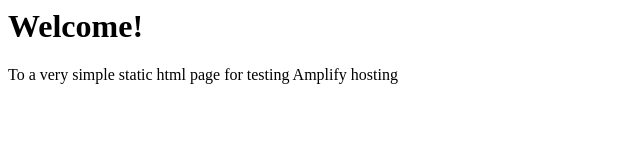
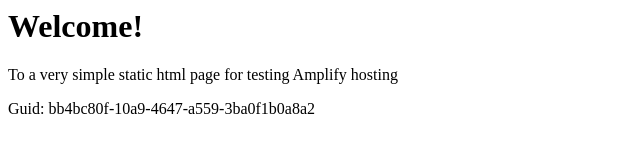
Before and after one commit to aws-aemilia-pdx/Github-PR-Commit-Integration-Test-DoNotTouch-Gith-OKSLNVO2-v1-preprod-us-west-2, a website: page src/index.html in a window 1280 px wide. Shown: the whole page, without its empty margins (0-640 px from the left). Drawn offline with Linux system fonts and the light colour scheme.

Commit message:
commit from integ tests

```diff
--- a/src/index.html
+++ b/src/index.html
@@ -1,3 +1,5 @@
+
+
 <html lang="en">
 
 <head>
@@ -10,6 +12,6 @@
 <body>
     <h1>Welcome!</h1>
     <p>To a very simple static html page for testing Amplify hosting</p>
-</body>
+    <p>Guid: bb4bc80f-10a9-4647-a559-3ba0f1b0a8a2</p></body>
 
 </html>
```
